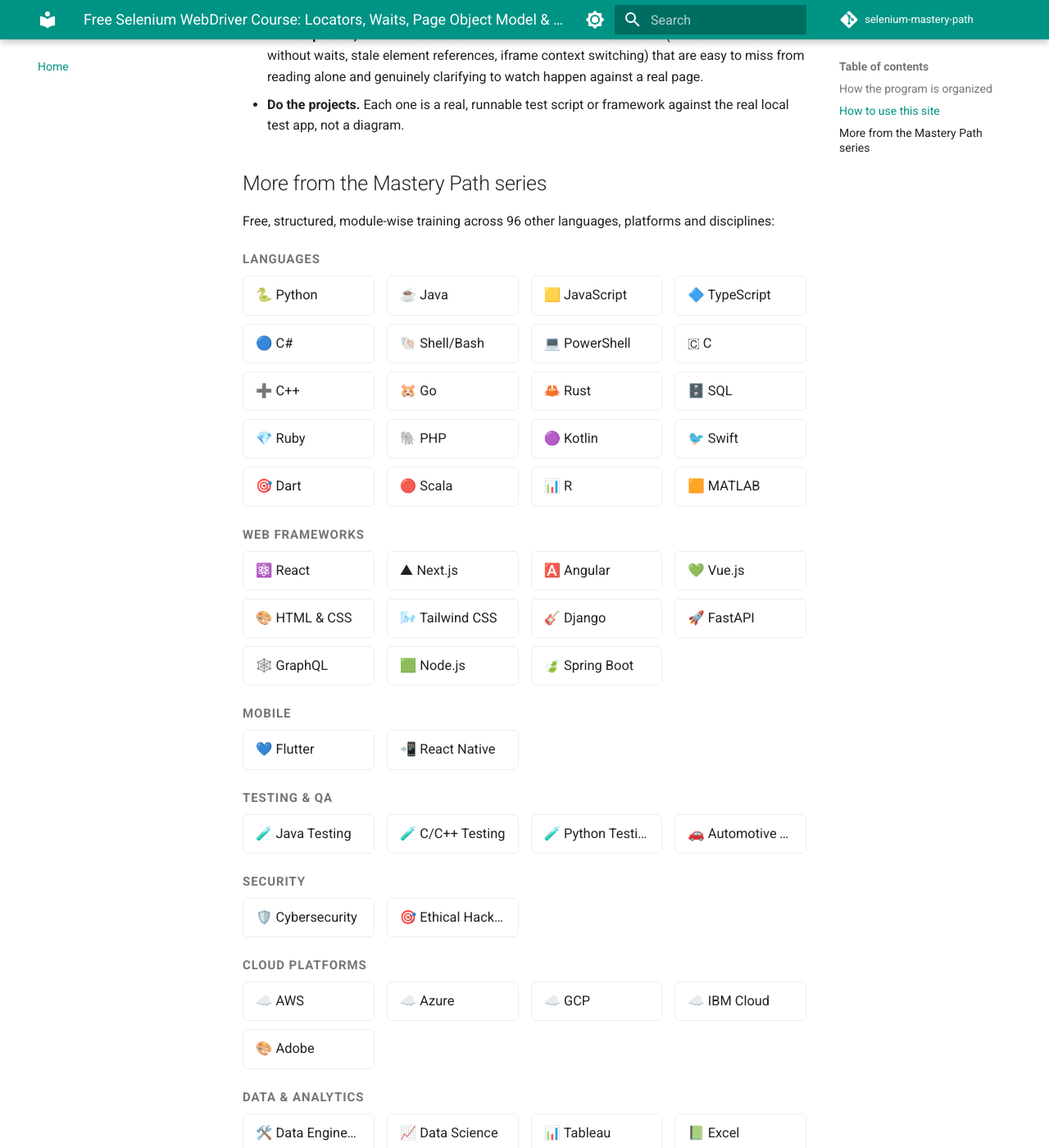
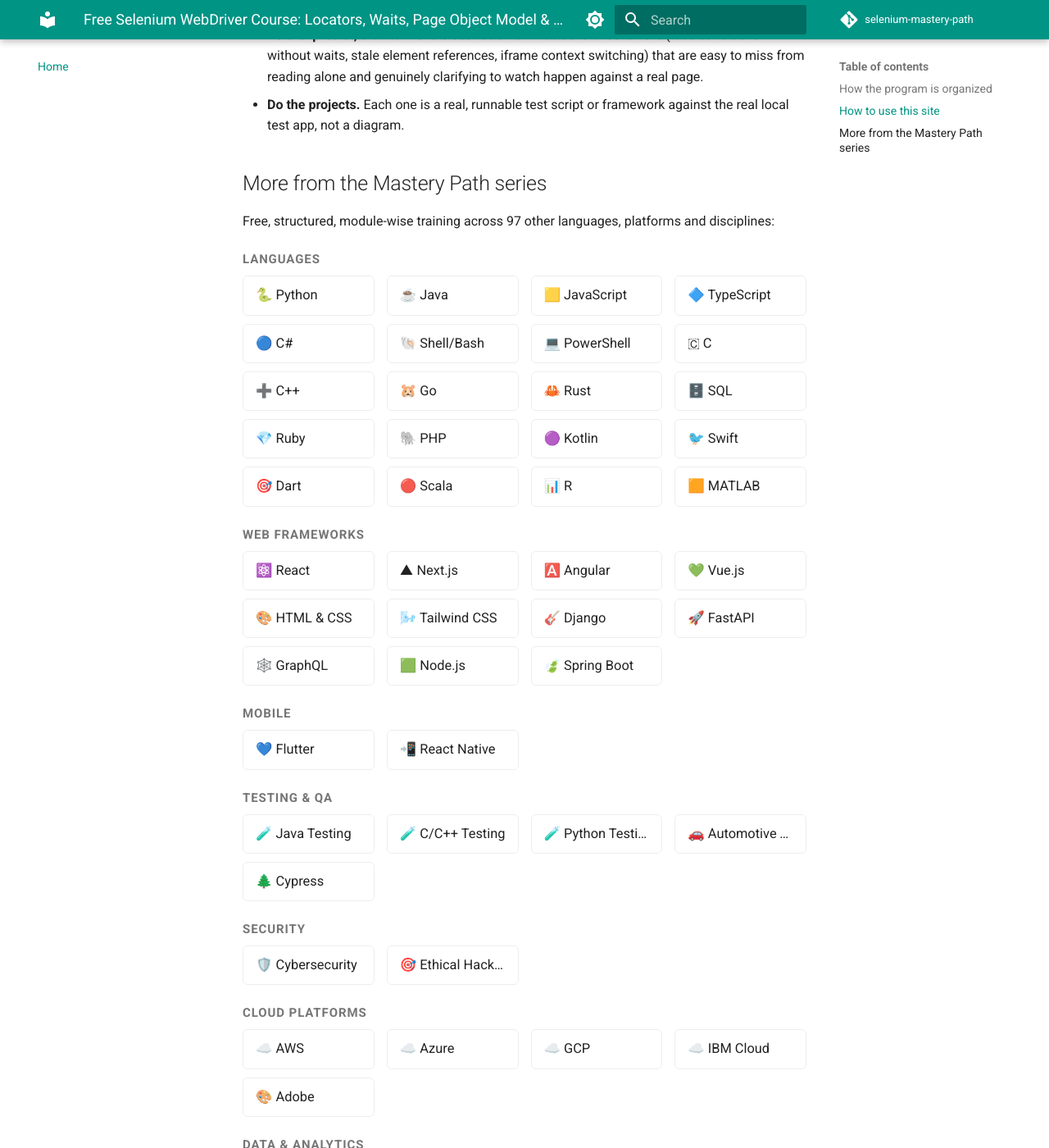
Before and after one commit to SIGILIPELLI/selenium-mastery-path, an MkDocs documentation site: the page built from docs/index.md, in a window 1280 px wide and 1400 px high, scrolled down 1745 px. Shown: the whole window at 82% size. Built offline with MkDocs 1.6.1 and Material for MkDocs 9.7.7, drawn with Linux system fonts in a browser that asks for light colours; comment, search, counter and statistics services are not loaded; some of the changed text lies outside the part shown.

Commit message:
Refresh cross-site course links to current 98-course catalog
Regenerate the "More from the Mastery Path series" grid and the
404-page course count from the hub's current site list — this page
had drifted out of sync as new courses were added to the network.

Co-Authored-By: Claude Sonnet 5 <noreply@anthropic.com>
Claude-Session: https://claude.ai/code/session_01Hje8nqbBP9V9WQ3JEcJc69

```diff
--- a/docs/index.md
+++ b/docs/index.md
@@ -76,7 +76,7 @@ Each level has 9 teaching modules plus a hands-on project (module 10), for **40
 
 ## More from the Mastery Path series
 
-Free, structured, module-wise training across 96 other languages, platforms and disciplines:
+Free, structured, module-wise training across 97 other languages, platforms and disciplines:
 
 <div class="mastery-grid-wrap">
 <p class="mastery-grid-category">Languages</p>
@@ -127,6 +127,7 @@ Free, structured, module-wise training across 96 other languages, platforms and
   <a href="https://sigilipelli.github.io/cpp-testing-mastery-path/">🧪 C/C++ Testing</a>
   <a href="https://sigilipelli.github.io/python-testing-mastery-path/">🧪 Python Testing</a>
   <a href="https://sigilipelli.github.io/automotive-testing-mastery-path/">🚗 Automotive Testing</a>
+  <a href="https://sigilipelli.github.io/cypress-mastery-path/">🌲 Cypress</a>
 </div>
 <p class="mastery-grid-category">Security</p>
 <div class="mastery-grid">
--- a/docs/overrides/404.html
+++ b/docs/overrides/404.html
@@ -6,7 +6,7 @@
   <p>That link is broken, or the page moved. Try one of these instead:</p>
   <p class="mp-404-actions">
     <a href="{{ config.site_url }}" class="md-button md-button--primary">← Back to {{ config.site_name }}</a>
-    <a href="https://sigilipelli.github.io/" class="md-button">Search all 64 courses</a>
+    <a href="https://sigilipelli.github.io/" class="md-button">Search all 98 courses</a>
   </p>
 </div>
 <style>
```
Also changed, not shown: other parts of docs/index.md (+3 -3 lines).
